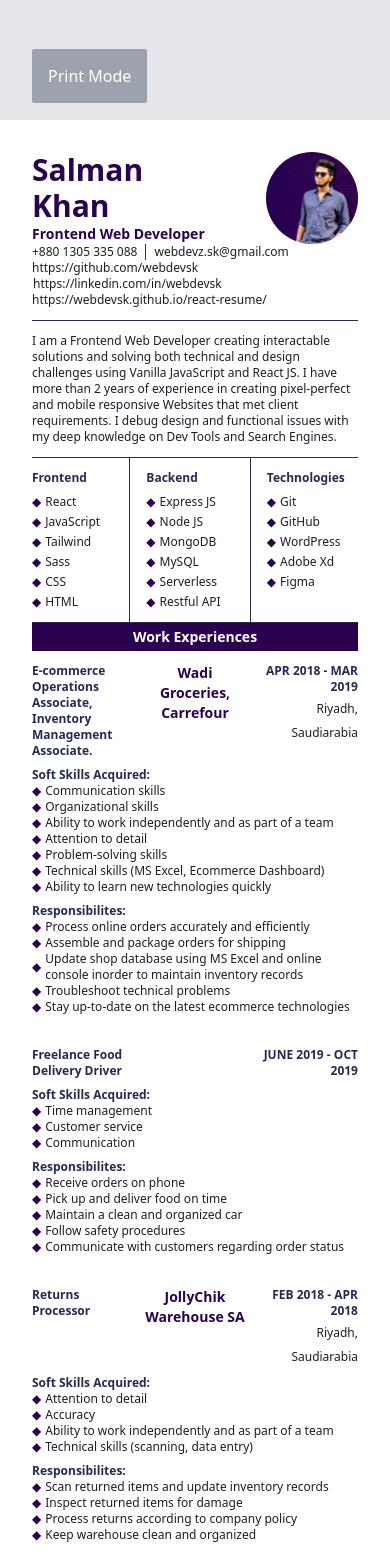
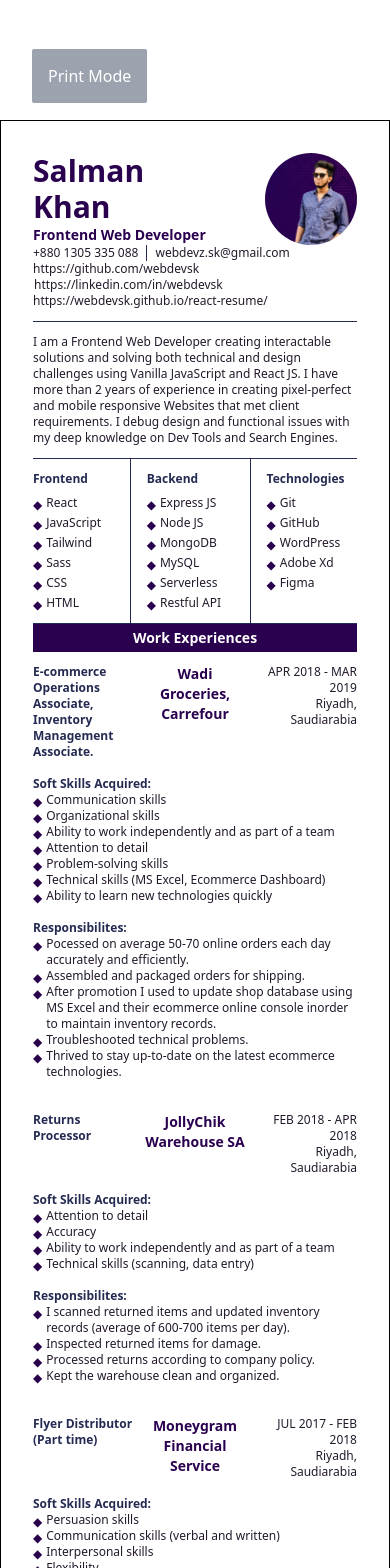
Before and after one commit to webdevsk/next-resume, a React (Vite) app: page / in a window 390 px wide. Shown: the top 1568 px of the page. Built offline with nearby package versions, Linux system fonts and the light colour scheme.

Commit message:
Improved work experience data and telephone, email detection

```diff
--- a/src/index.css
+++ b/src/index.css
@@ -19,7 +19,7 @@ And negate them twice from pdf initial width and height*/
   max-width: 816px;
   padding: 5rem;
   width: 100%;
-  @apply bg-white p-8 md:p-20;
+  @apply border border-theme bg-white p-8 md:p-20;
 }
 
 #pdf {
@@ -31,7 +31,6 @@ And negate them twice from pdf initial width and height*/
 
 @layer base {
   body {
-    @apply bg-gray-200;
   }
 
   h1,
@@ -75,10 +74,14 @@ And negate them twice from pdf initial width and height*/
   }
 
   small {
-    @apply text-xs font-medium antialiased;
+    @apply block text-xs font-medium antialiased;
   }
 
   span {
     @apply text-xs font-medium antialiased md:text-sm;
   }
+
+  a {
+    @apply hover:underline;
+  }
 }
--- a/src/resume.js
+++ b/src/resume.js
@@ -63,28 +63,28 @@ const resume = {
           "Ability to learn new technologies quickly",
         ],
         responsibilities: [
-          "Process online orders accurately and efficiently",
-          "Assemble and package orders for shipping",
-          "Update shop database using MS Excel and online console inorder to maintain inventory records",
-          "Troubleshoot technical problems",
-          "Stay up-to-date on the latest ecommerce technologies",
+          "Pocessed on average 50-70 online orders each day accurately and efficiently",
+          "Assembled and packaged orders for shipping",
+          "After promotion I used to update shop database using MS Excel and their ecommerce online console inorder to maintain inventory records",
+          "Troubleshooted technical problems",
+          "Thrived to stay up-to-date on the latest ecommerce technologies",
         ],
       },
-      {
-        position: "Freelance Food Delivery Driver",
-        company: "",
-        location: "",
-        dateFrom: "JUNE 2019",
-        dateTo: "OCT 2019",
-        skills: ["Time management", "Customer service", "Communication"],
-        responsibilities: [
-          "Receive orders on phone",
-          "Pick up and deliver food on time",
-          "Maintain a clean and organized car",
-          "Follow safety procedures",
-          "Communicate with customers regarding order status",
-        ],
-      },
+      // {
+      //   position: "Freelance Food Delivery Driver",
+      //   company: "",
+      //   location: "",
+      //   dateFrom: "JUNE 2019",
+      //   dateTo: "OCT 2019",
+      //   skills: ["Time management", "Customer service", "Communication"],
+      //   responsibilities: [
+      //     "Receive orders on phone",
+      //     "Pick up and deliver food on time",
+      //     "Maintain a clean and organized car",
+      //     "Follow safety procedures",
+      //     "Communicate with customers regarding order status",
+      //   ],
+      // },
       {
         position: "Returns Processor",
         company: "JollyChik Warehouse SA",
@@ -98,10 +98,10 @@ const resume = {
           "Technical skills (scanning, data entry)",
         ],
         responsibilities: [
-          "Scan returned items and update inventory records",
-          "Inspect returned items for damage",
-          "Process returns according to company policy",
-          "Keep warehouse clean and organized",
+          "I scanned returned items and updated inventory records (average of 600-700 items per day)",
+          "Inspected returned items for damage",
+          "Processed returns according to company policy",
+          "Kept the warehouse clean and organized",
         ],
       },
       {
@@ -117,10 +117,10 @@ const resume = {
           "Flexibility",
         ],
         responsibilities: [
-          "Distribute flyers to targeted areas",
-          "Build relationships with potential customers",
-          "Promote the company's services",
-          "Maintain a positive attitude and demeanor",
+          "Distributed flyers to targeted areas generating on average of 150-200 leads per day.",
+          "Built relationships with potential leads",
+          "I convinced and persuaded leads into trying the company's services",
+          "I had to maintain a positive attitude and demeanor to win over potential customers",
         ],
       },
     ],
--- a/src/templates/Template1.css
+++ b/src/templates/Template1.css
@@ -69,7 +69,7 @@
     @apply mt-template flex flex-col gap-y-8;
   }
   #experiences .sections {
-    @apply flex flex-col gap-y-2;
+    @apply flex flex-col gap-y-4;
   }
   #experiences .row {
     @apply grid grid-cols-3 gap-x-2;
@@ -84,6 +84,6 @@
 
 @layer utilities {
   .bullet-list > * {
-    @apply flex items-center gap-1 before:text-xs before:leading-3 before:text-theme before:content-["◆"];
+    @apply flex gap-1 before:mt-1 before:text-xs before:leading-3 before:text-theme before:content-["◆"];
   }
 }
--- a/src/templates/Template1.jsx
+++ b/src/templates/Template1.jsx
@@ -51,7 +51,17 @@ const Template1 = () => {
           {doFilter("phone", "email", "telephone").map(([key, value]) => (
             <div key={key} className="col">
               <p className="title">{key}:</p>
-              <p>{value}</p>
+              <a
+                href={`${
+                  key === "phone" || key === "telephone"
+                    ? "tel:"
+                    : key === "email"
+                    ? "mailto:"
+                    : ""
+                }${value}`}
+              >
+                <p>{value}</p>
+              </a>
             </div>
           ))}
         </div>
@@ -67,13 +77,17 @@ const Template1 = () => {
           ).map(([key, value]) => (
             <div key={key} className="col">
               <p className="title">{key}:</p>
-              <p>{value}</p>
+              <a href={value}>
+                <p>{value}</p>
+              </a>
             </div>
           ))}
         </div>
         <div className="col -ms-2">
           <p className="title">Live Resume Link:</p>
-          <p>{data.liveLink}</p>
+          <a href={data.liveLink}>
+            <p>{data.liveLink}</p>
+          </a>
         </div>
       </div>
 
@@ -147,10 +161,10 @@ const Template1 = () => {
                   </div>
                   <div className="date">
                     {(job.dateFrom || job.dateTo) && (
-                      <h6>
+                      <small>
                         {job.dateFrom} {job.dateFrom && job.dateTo && " - "}
                         {job.dateTo}
-                      </h6>
+                      </small>
                     )}
                     {job.location && <small>{job.location}</small>}
                   </div>
@@ -170,7 +184,10 @@ const Template1 = () => {
                   <ul className="responsibilities bullet-list">
                     {job.responsibilities.map((responsibility) => (
                       <li key={responsibility}>
-                        <p>{responsibility}</p>
+                        <p>
+                          {responsibility}
+                          {responsibility.at(-1) !== "." && "."}
+                        </p>
                       </li>
                     ))}
                   </ul>
```
